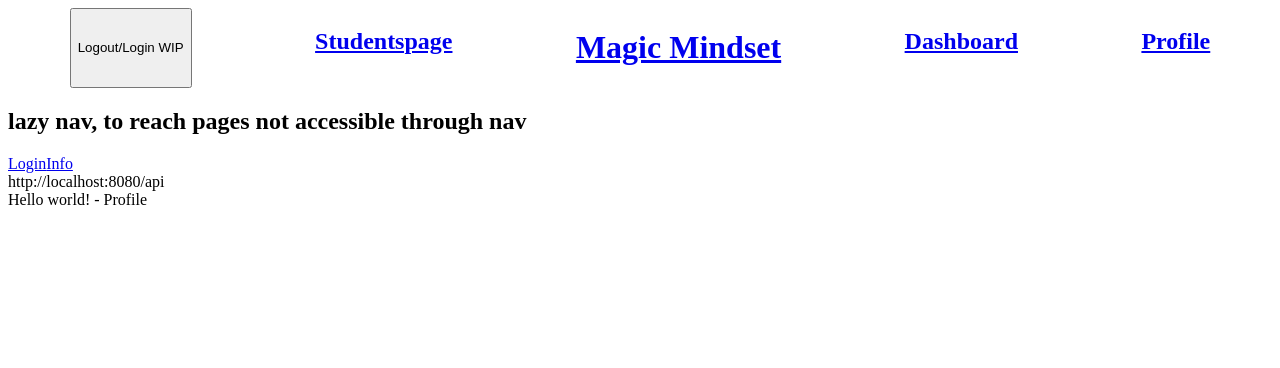
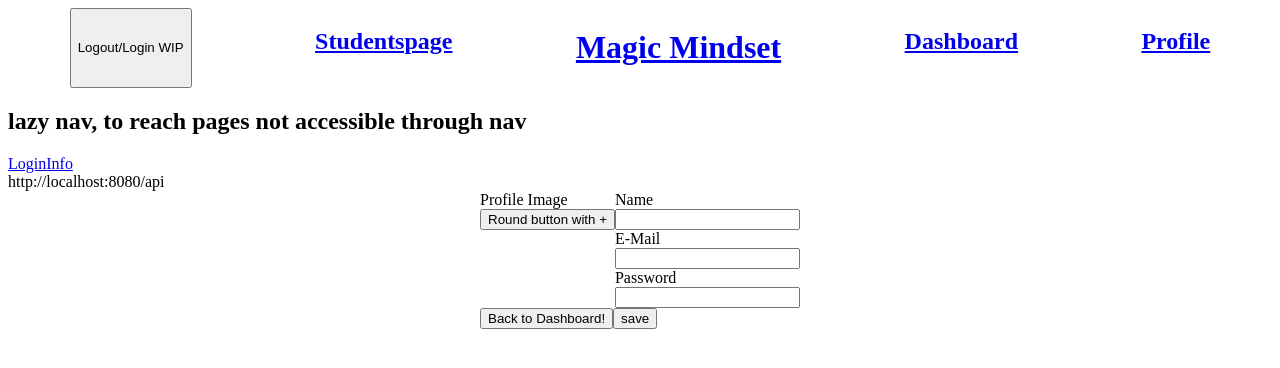
Before and after one commit to CryptForge/magic-mindset, a React (Vite) app in the folder website/: page /profile in a window 1280 px wide. Shown: the top 368 px of the page. Built offline with nearby package versions, Linux system fonts and the light colour scheme.

Commit message:
Profile basic (#17)
* very simple info page

* very simple profile page

```diff
--- /dev/null
+++ b/website/src/page/Profile/Profile.css
@@ -0,0 +1,11 @@
+.profileflexcolumn {
+  display: flex;
+  flex-direction: column;
+  align-items: center;
+}
+.column {
+  flex-direction: column;
+}
+.flex {
+  display: flex;
+}
--- a/website/src/page/Profile/Profile.jsx
+++ b/website/src/page/Profile/Profile.jsx
@@ -1,7 +1,31 @@
 import React from "react";
+import "./Profile.css";
 
 const Profile = (props) => {
-  return <>Hello world! - Profile</>;
+  return (
+    <div className="profileflexcolumn">
+      <form>
+        <div className="flex">
+          <div className="flex column">
+            <label htmlFor="image">Profile Image</label>
+            <button id="image">Round button with +</button>
+          </div>
+          <div className="flex column">
+            <label htmlFor="name">Name</label>
+            <input id="name"></input>
+            <label htmlFor="email">E-Mail</label>
+            <input id="email"></input>
+            <label htmlFor="password">Password</label>
+            <input id="password"></input>
+          </div>
+        </div>
+        <div className="flex">
+          <button>Back to Dashboard!</button>
+          <input type="submit" value="save"></input>
+        </div>
+      </form>
+    </div>
+  );
 };
 
 export default Profile;
```
